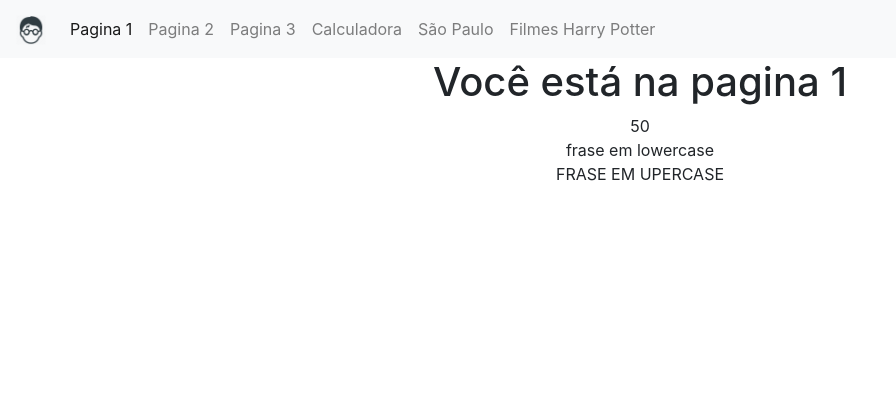
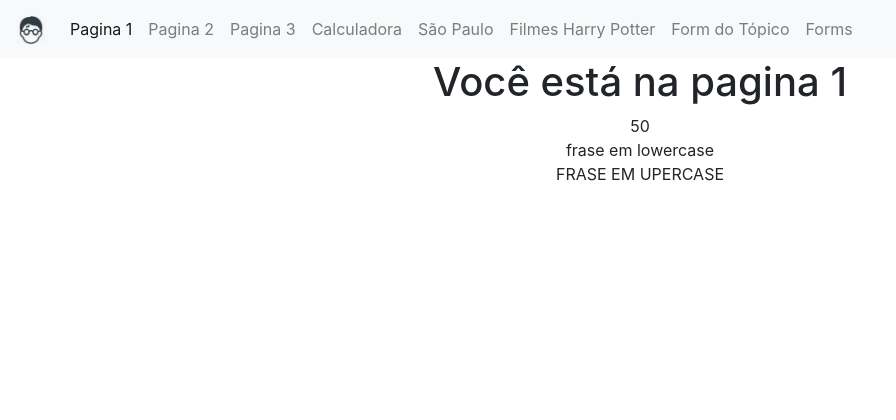
Before and after one commit to CadmielMatioli/Faculdade_PW_ll, a Django app: page /aula1/screen/ in a window 1280 px wide. Shown: the top 420 px of the page, without its empty margins (0-896 px from the left). Run offline with Django 3.2, Linux system fonts and the light colour scheme; some libraries are stand-ins or nearby versions.

Commit message:
update layout

```diff
--- a/aula1/templates/layout.html
+++ b/aula1/templates/layout.html
@@ -35,6 +35,10 @@
                   </li>
                   <li class="nav-item">
                     <a class="nav-link" href="{%  url 'my_app:index' %}">Filmes Harry Potter</a>
+                  </li> <li class="nav-item">
+                    <a class="nav-link" href="{%  url 'my_app:topico-create' %}">Form do Tópico</a>
+                  </li> <li class="nav-item">
+                    <a class="nav-link" href="{%  url 'my_app:form' %}">Forms</a>
                   </li>
                 </ul>
             </div>
```
